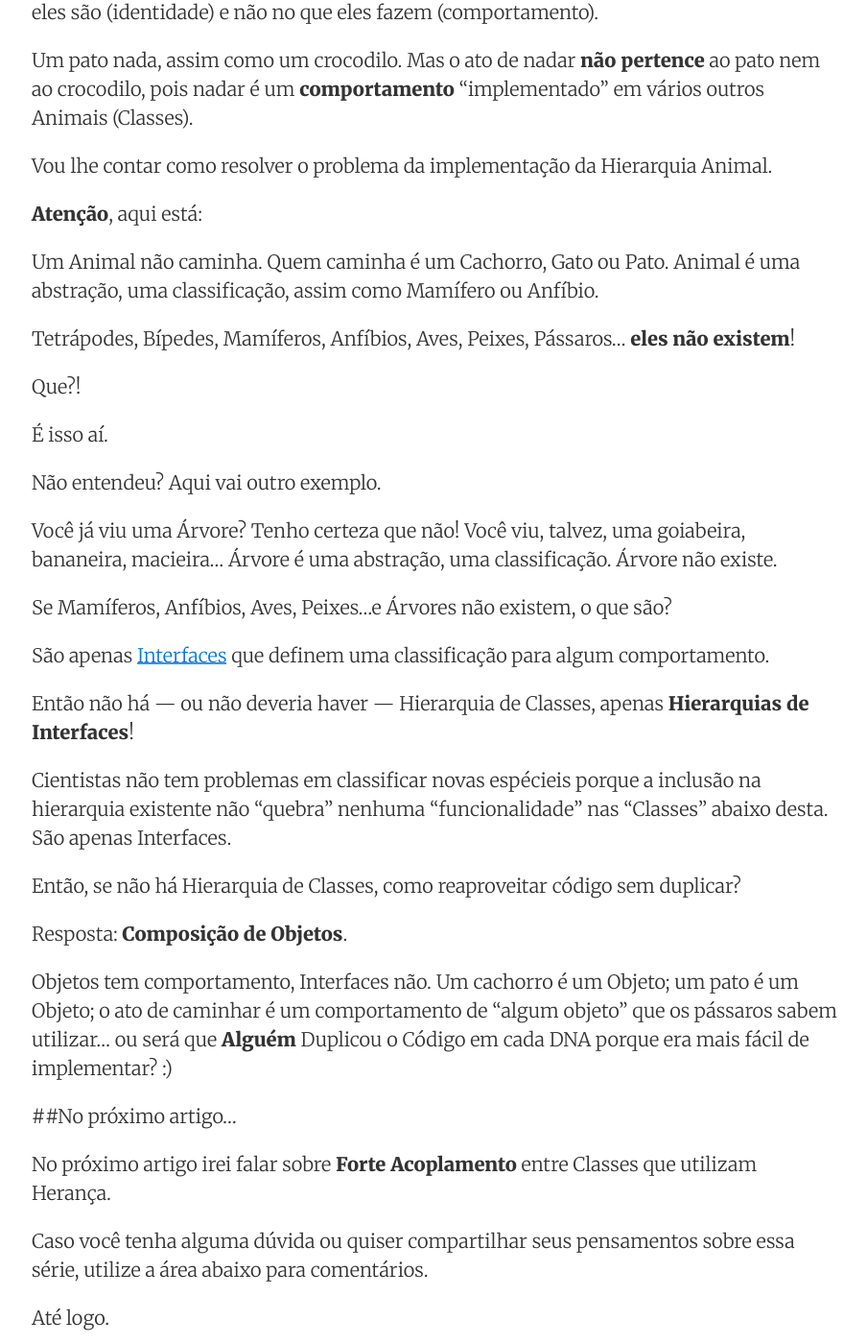
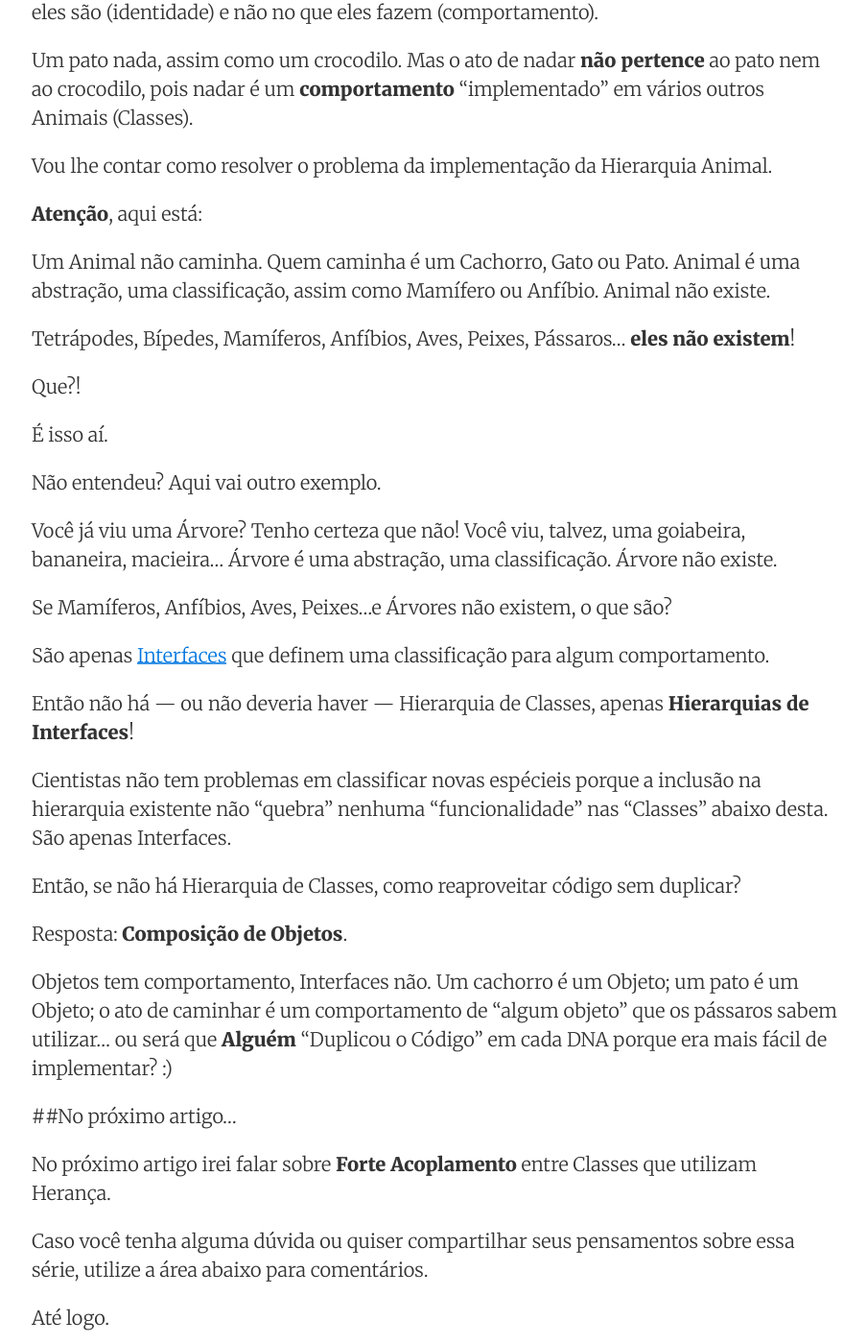
Before and after one commit to mdbs99/opp, a Jekyll site: the page built from _posts/2016-06-06-heranca-pode-ser-o-mal-da-orientacao-a-objetos-parte-3.md, in a window 1280 px wide and 1400 px high, scrolled down 5837 px. Shown: the whole window at 96% size, without its empty margins (187-1091 px from the left). Built offline with Jekyll 4.4.1, drawn with Linux system fonts in a browser that asks for light colours; nearby versions of some CDN libraries; comment, search, counter and statistics services are not loaded.

Commit message:
New post

```diff
--- a/_posts/2016-06-06-heranca-pode-ser-o-mal-da-orientacao-a-objetos-parte-3.md
+++ b/_posts/2016-06-06-heranca-pode-ser-o-mal-da-orientacao-a-objetos-parte-3.md
@@ -160,7 +160,8 @@ Vou lhe contar como resolver o problema da implementação da Hierarquia Animal.
 
 **Atenção**, aqui está:
 
-Um Animal não caminha. Quem caminha é um Cachorro, Gato ou Pato. Animal é uma abstração, uma classificação, assim como Mamífero ou Anfíbio.
+Um Animal não caminha. Quem caminha é um Cachorro, Gato ou Pato. Animal é uma abstração, uma classificação,
+assim como Mamífero ou Anfíbio. Animal não existe.
 
 Tetrápodes, Bípedes, Mamíferos, Anfíbios, Aves, Peixes, Pássaros... **eles não existem**!
 
@@ -186,7 +187,7 @@ Então, se não há Hierarquia de Classes, como reaproveitar código sem duplica
 Resposta: **Composição de Objetos**.
 
 Objetos tem comportamento, Interfaces não. Um cachorro é um Objeto; um pato é um Objeto; o ato de caminhar é um comportamento de
-"algum objeto" que os pássaros sabem utilizar... ou será que **Alguém** Duplicou o Código em cada DNA porque era mais fácil de implementar? :)
+"algum objeto" que os pássaros sabem utilizar... ou será que **Alguém** "Duplicou o Código" em cada DNA porque era mais fácil de implementar? :)
 
 ##No próximo artigo...
 
```
